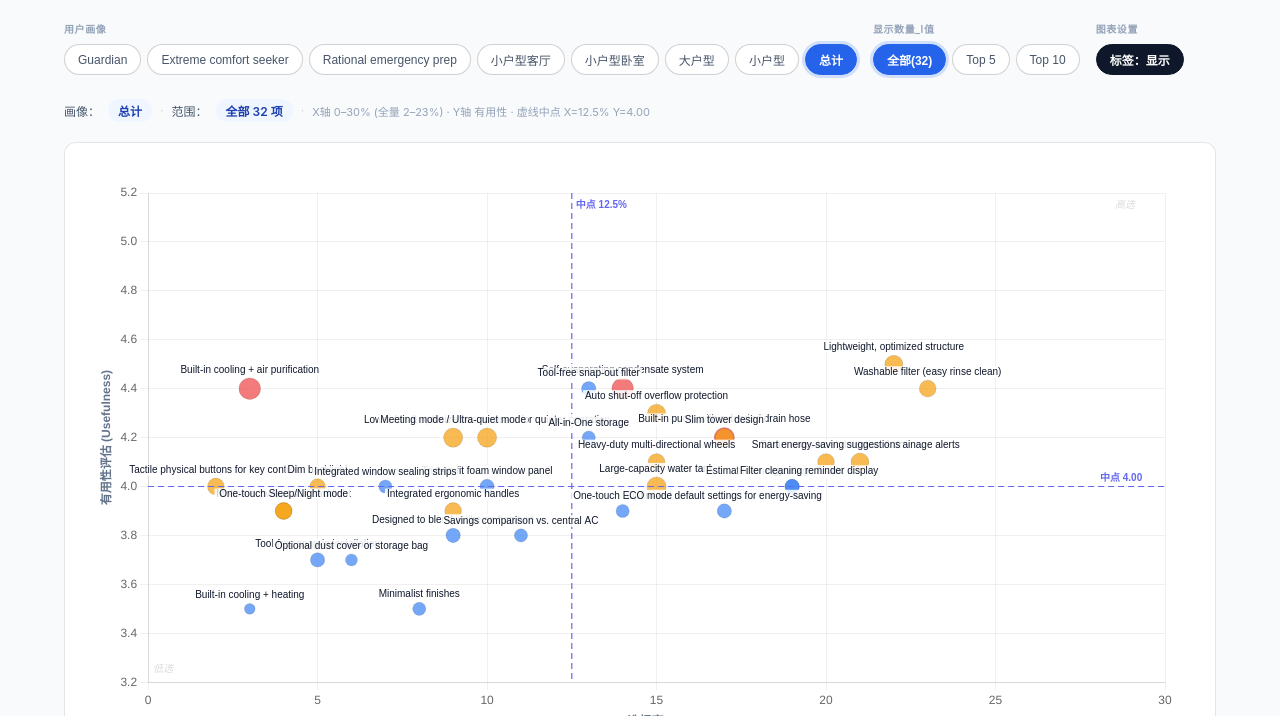
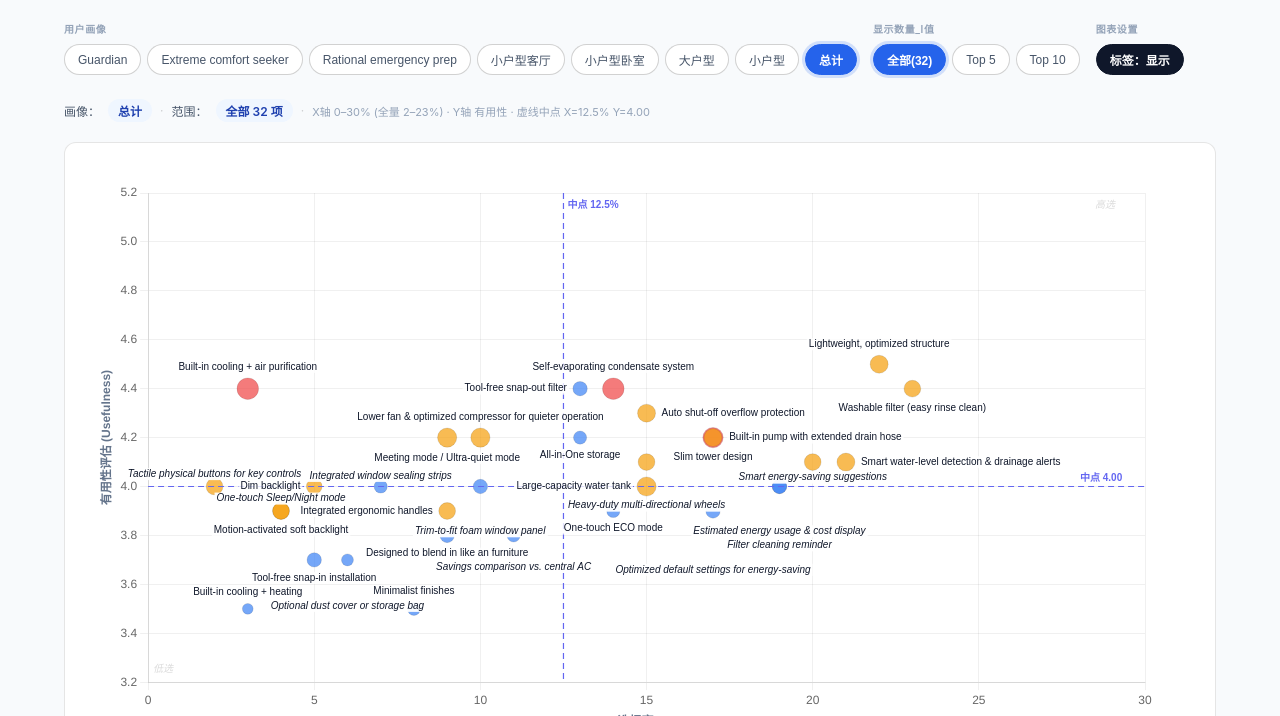
Before and after one commit to JaneNI20/HMreport, a plain HTML site: page PAC_2604/Solution/index.html in a window 1280 px wide. Shown: the part 84-800 px from the top of the page. Drawn offline with nearby package versions, Linux system fonts and the light colour scheme.

Commit message:
Update index.html

```diff
--- a/PAC_2604/Solution/index.html
+++ b/PAC_2604/Solution/index.html
@@ -274,26 +274,17 @@ function toggleLabels(){
   if(chart) chart.update();
 }
 
-// ── 核心改动：始终基于该画像的全量数据计算轴范围和虚线中点 ──
 function getAxisConfig(s){
-  // 全量：不受 flt 筛选影响，取该画像下所有有效数据
   const all = RAW_DATA.filter(d => d.rate[s] != null && d.use[s] != null);
   const xs  = all.map(d => d.rate[s]);
   const ys  = all.map(d => d.use[s]);
-
   const maxX = Math.max(...xs), minX = Math.min(...xs);
   const maxY = Math.max(...ys), minY = Math.min(...ys);
-
-  // 虚线位置 = 最小值 + (最大值 - 最小值) / 2
   const midX = minX + (maxX - minX) / 2;
   const midY = minY + (maxY - minY) / 2;
-
-  // 坐标轴范围 = 全量最值 ± 小量 padding，向外取整到最近 5 的倍数（X）
   const domX = Math.ceil((maxX * 1.12) / 5) * 5;
-  // Y 轴：有用性评分固定 1–5，下边界比全量最小值略低，上边界 5.2
   const yMin = Math.max(1.0, Math.floor((minY - 0.3) * 10) / 10);
   const domY = 5.2;
-
   return { domX, domY, yMin, midX, midY, maxX, minX, maxY, minY };
 }
 
@@ -329,12 +320,31 @@ function updateStatus(data, cfg){
   document.getElementById('listTitle').textContent = `方案清单 — ${seg} (按 I 值降序)`;
 }
 
+// 工具函数：判断矩形是否与圆形相交（用于避让圆点）
+function isRectIntersectingCircle(rect, circle) {
+    const distX = Math.abs(circle.x - rect.x - rect.w / 2);
+    const distY = Math.abs(circle.y - rect.y - rect.h / 2);
+
+    if (distX > (rect.w / 2 + circle.r)) { return false; }
+    if (distY > (rect.h / 2 + circle.r)) { return false; }
+
+    if (distX <= (rect.w / 2)) { return true; }
+    if (distY <= (rect.h / 2)) { return true; }
+
+    const dx = distX - rect.w / 2;
+    const dy = distY - rect.h / 2;
+    return (dx * dx + dy * dy <= (circle.r * circle.r));
+}
+
 function buildChart(data, cfg){
   const dark = isDark();
   currentCfg = cfg;
   currentPts = data.map(d => ({
     x: d.x, y: d.y,
+    // 气泡半径，用于图表绘制
     r: (d.ival - 2) * 6,
+    // 实际像素半径，用于避让算法，增加少量 padding (2px)
+    pixelR: (d.ival - 2) * 6 + 2,
     label: d.name, ival: d.ival
   }));
 
@@ -362,7 +372,7 @@ function buildChart(data, cfg){
     }]},
     options: {
       responsive: true, maintainAspectRatio: false,
-      layout: { padding: { top: 40, right: 40, bottom: 20, left: 20 } },
+      layout: { padding: { top: 40, right: 60, bottom: 20, left: 20 } }, // 稍微增加右侧 padding，给侧边标签留空间
       plugins: {
         legend: { display: false },
         tooltip: { callbacks: {
@@ -406,6 +416,7 @@ function buildChart(data, cfg){
       },
       {
         id: 'staticLabels',
+        // 在气泡绘制之后绘制，确保标签在气泡上方
         afterDatasetsDraw(ch){
           if(!showLabels) return;
           const {ctx, chartArea:ca, scales:{x,y}} = ch;
@@ -413,14 +424,142 @@ function buildChart(data, cfg){
           ctx.save();
           ctx.font = '500 10px sans-serif';
           ctx.textBaseline = 'middle';
+
+          // 1. 预计算所有圆点的像素坐标和半径，作为标签不能覆盖的“禁区”
+          const dotExclusions = currentPts.map(p => ({
+              x: x.getPixelForValue(p.x),
+              y: y.getPixelForValue(p.y),
+              r: p.pixelR
+          }));
+
+          // 记录已占用矩形，用于标签互不重叠算法
+          const drawnRects = [];
+
           currentPts.forEach(p => {
-            const cx = x.getPixelForValue(p.x), cy = y.getPixelForValue(p.y);
+            const cx = x.getPixelForValue(p.x);
+            const cy = y.getPixelForValue(p.y);
             const txt = p.label;
             const tw = ctx.measureText(txt).width;
-            ctx.fillStyle = dark2 ? 'rgba(26,29,39,0.88)' : 'rgba(255,255,255,0.88)';
-            ctx.fillRect(cx - tw/2 - 2, cy - p.r - 14, tw + 4, 12);
+            const th = 12; // 标签高度估计
+            const labelW = tw + 4;
+
+            let finalRect = null;
+            let textAlign = 'center';
+            let useFallback = false;
+
+            // 2. 多方向空间探测策略：尝试找到既不重叠气泡也不重叠其他标签的位置
+            // 策略列表：[Y偏移, X偏移模式('center', 'left', 'right'), 描述]
+            const strategies = [
+                [-p.pixelR - th/2 - 3, 'center'], // 尝试 1: 正上方
+                [p.pixelR + th/2 + 3, 'center'],  // 尝试 2: 正下方
+                [0, 'left'],                      // 尝试 3: 右侧 (文字在 cx 右边)
+                [0, 'right']                      // 尝试 4: 左侧 (文字在 cx 左边)
+            ];
+
+            for (const strat of strategies) {
+                const [yOffset, xMode] = strat;
+                let rectX, rectAlign;
+
+                if (xMode === 'center') {
+                    rectX = cx - labelW / 2;
+                    rectAlign = 'center';
+                } else if (xMode === 'left') {
+                    rectX = cx + p.pixelR + 2;
+                    rectAlign = 'left';
+                } else { // xMode === 'right'
+                    rectX = cx - p.pixelR - labelW - 2;
+                    rectAlign = 'right';
+                }
+
+                const rectY = cy + yOffset - th / 2;
+
+                // 构建候选矩形
+                const candidateRect = {
+                    x1: rectX,
+                    y1: rectY,
+                    x2: rectX + labelW,
+                    y2: rectY + th,
+                    // 用于碰撞函数的数据结构
+                    x: rectX,
+                    y: rectY,
+                    w: labelW,
+                    h: th
+                };
+
+                // 图表边界限制：不允许超出绘图区
+                if (candidateRect.x1 < ca.left || candidateRect.x2 > ca.right || candidateRect.y1 < ca.top || candidateRect.y2 > ca.bottom) {
+                    continue;
+                }
+
+                // A) 检查是否与其他已绘制标签重叠
+                const isLabelCollision = drawnRects.some(r => {
+                    return !(candidateRect.x2 < r.x1 || candidateRect.x1 > r.x2 || candidateRect.y2 < r.y1 || candidateRect.y1 > r.y2);
+                });
+
+                if (isLabelCollision) continue;
+
+                // B) 检查是否遮挡任何气泡（圆点禁区）
+                const isDotCollision = dotExclusions.some(circle => isRectIntersectingCircle(candidateRect, circle));
+
+                if (!isDotCollision) {
+                    // 找到完美位置
+                    finalRect = candidateRect;
+                    textAlign = rectAlign;
+                    break;
+                }
+            }
+
+            // 3. 兜底策略：如果所有方向探测都失败，采用“向下堆叠”模式放置在气泡上方，优先保证不重叠标签，允许遮挡气泡
+            if (!finalRect) {
+                useFallback = true;
+                let fallbackY = cy - p.pixelR - th / 2 - 2;
+                let rect = {
+                    x1: cx - labelW / 2,
+                    y1: fallbackY,
+                    x2: cx + labelW / 2,
+                    y2: fallbackY + th,
+                    x: cx - labelW / 2,
+                    y: fallbackY,
+                    w: labelW,
+                    h: th
+                };
+
+                // 兜底模式下仅进行标签重叠检测，向下挪动
+                let attempts = 0;
+                while (attempts < 6) {
+                    const collision = drawnRects.some(r => {
+                        return !(rect.x2 < r.x1 || rect.x1 > r.x2 || rect.y2 < r.y1 || rect.y1 > r.y2);
+                    });
+
+                    if (collision) {
+                        rect.y1 += (th + 2); rect.y2 += (th + 2); rect.y += (th + 2);
+                        attempts++;
+                    } else { break; }
+                }
+                finalRect = rect;
+                textAlign = 'center';
+            }
+
+            drawnRects.push(finalRect);
+
+            // 4. 绘图阶段
+            // 兜底模式下使用更深的背景，确保遮挡气泡时文字可读
+            const bgColorFallback = dark2 ? 'rgba(15,17,23, 0.95)' : 'rgba(255,255,255, 0.95)';
+            const bgColorStandard = dark2 ? 'rgba(26,29,39, 0.8)' : 'rgba(255,255,255, 0.8)';
+            ctx.fillStyle = useFallback ? bgColorFallback : bgColorStandard;
+            ctx.fillRect(finalRect.x1, finalRect.y1, labelW, th);
+
             ctx.fillStyle = dark2 ? '#f0f4ff' : '#0f172a';
-            ctx.fillText(txt, cx - tw/2, cy - p.r - 8);
+            // 轻微的斜体以区分兜底标签
+            if(useFallback) ctx.font = 'italic 500 10px sans-serif';
+            else ctx.font = '500 10px sans-serif';
+
+            let textX;
+            if (textAlign === 'center') textX = finalRect.x1 + 2;
+            else if (textAlign === 'left') textX = finalRect.x1 + 2;
+            else textX = finalRect.x1 + 2; //textAlign === 'right'
+
+            ctx.fillText(txt, textX, finalRect.y1 + th / 2);
           });
           ctx.restore();
         }
@@ -454,8 +593,8 @@ function buildCards(data, cfg){
 
 function refresh(){
   buildBtns();
-  const cfg  = getAxisConfig(seg);   // 永远用全量计算
-  const data = getData();             // 受 flt 筛选
+  const cfg  = getAxisConfig(seg);
+  const data = getData();
   updateStatus(data, cfg);
   buildChart(data, cfg);
   buildCards(data, cfg);
```
